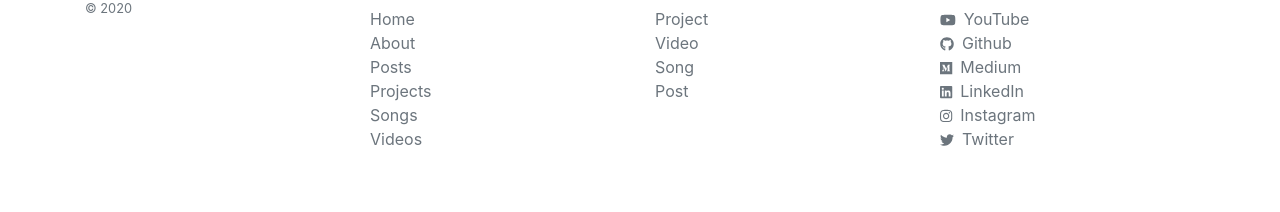
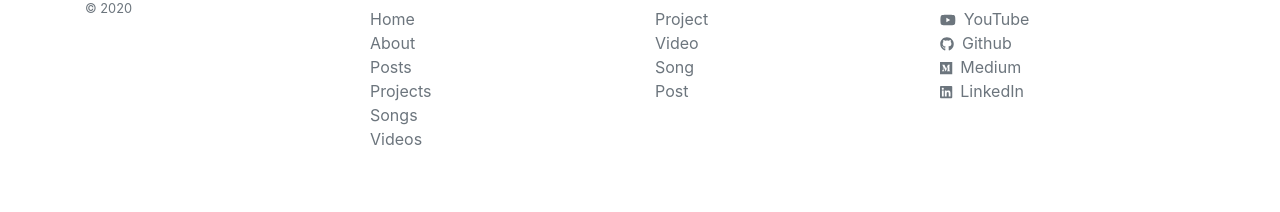
Before and after one commit to p-j-anderson/p-j-anderson.github.io, a Jekyll site: the page built from index.html, in a window 1280 px wide. Shown: the part 1180-1392 px from the top of the page. Built offline with Jekyll 4.4.1, drawn with Linux system fonts in a browser that asks for light colours; nearby versions of some CDN libraries.

Commit message:
update social media, headshot, and gitignore

```diff
--- a/_includes/footer.html
+++ b/_includes/footer.html
@@ -31,8 +31,8 @@
         <li><a class="text-muted" href="{{ site.social.github }}"><i class="fab fa-github fa-sm mr-2"></i>Github</a></li>
         <li><a class="text-muted" href="{{ site.social.medium }}"><i class="fab fa-medium fa-sm mr-2"></i>Medium</a></li>
         <li><a class="text-muted" href="{{ site.social.linkedin }}"><i class="fab fa-linkedin fa-sm mr-2"></i>LinkedIn</a></li>
-        <li><a class="text-muted" href="{{ site.social.instagram }}"><i class="fab fa-instagram fa-sm mr-2"></i>Instagram</a></li>
-        <li><a class="text-muted" href="{{ site.social.twitter }}"><i class="fab fa-twitter fa-sm mr-2"></i>Twitter</a></li>
+        <!-- <li><a class="text-muted" href="{{ site.social.instagram }}"><i class="fab fa-instagram fa-sm mr-2"></i>Instagram</a></li> -->
+        <!-- <li><a class="text-muted" href="{{ site.social.twitter }}"><i class="fab fa-twitter fa-sm mr-2"></i>Twitter</a></li> -->
       </ul>
     </div>
   </div>
--- a/about.html
+++ b/about.html
@@ -16,6 +16,6 @@ title: About
     </p>
   </div>
   <div class="col-md-4 ml-md-5">
-    <img src="/assets/images/error.jpg" class="img-fluid">
+    <img src="/assets/images/site/PaulAnderson.jpg" class="img-fluid">
   </div>
 </div>
```
Also changed, not shown: README.md, assets/images/site/PaulAnderson.jpg (added), 1 other file.
